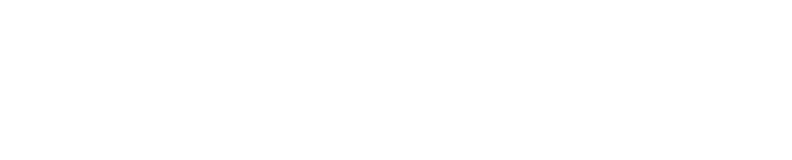
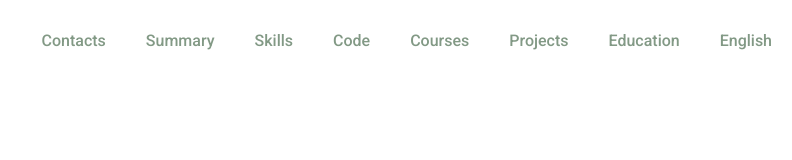
Before and after one commit to vfeofanov33/rsschool-cv, a plain HTML site: page index.html in a window 1280 px wide. Shown: the whole page, without its empty margins (488-1280 px from the left). Drawn offline with Linux system fonts and the light colour scheme.

Commit message:
feat: add nav with styles

```diff
--- a/index.html
+++ b/index.html
@@ -13,7 +13,20 @@
 </head>
 <body>
     <header>
-        <div class="container"></div>
+        <div class="container">
+            <nav class="nav">
+                <ul class="nav-list">
+                    <li class="nav-item"><a href="#contacts" class="nav-link">Contacts</a></li>
+                    <li class="nav-item"><a href="#summary" class="nav-link">Summary</a></li>
+                    <li class="nav-item"><a href="#skills" class="nav-link">Skills</a></li>
+                    <li class="nav-item"><a href="#code" class="nav-link">Code</a></li>
+                    <li class="nav-item"><a href="#courses" class="nav-link">Courses</a></li>
+                    <li class="nav-item"><a href="#projects" class="nav-link">Projects</a></li>
+                    <li class="nav-item"><a href="#education" class="nav-link">Education</a></li>
+                    <li class="nav-item"><a href="#english" class="nav-link">English</a></li>
+                </ul>
+            </nav>
+        </div>
     </header>
     <main>
         <div class="container"></div>
--- a/style.css
+++ b/style.css
@@ -2,6 +2,10 @@
 {
     box-sizing: border-box;
     font-family: 'Roboto', sans-serif;
+}
+
+html {
+    scroll-behavior: smooth;
 }
 
 body
@@ -19,3 +23,29 @@ body
     max-width: 1440px;
     margin: 0 auto;
 }
+
+.nav-list
+{
+    display: flex;
+    justify-content: flex-end;
+    align-items: center;
+    list-style: none;
+}
+
+.nav-link
+{
+    padding: 0 20px;
+    line-height: 50px;
+}
+
+.nav-link
+{
+    color: #829985;
+    text-decoration: none;
+    transition: color 0.5s;
+}
+
+.nav-link:hover
+{
+    color: #4d2323;
+}
```
